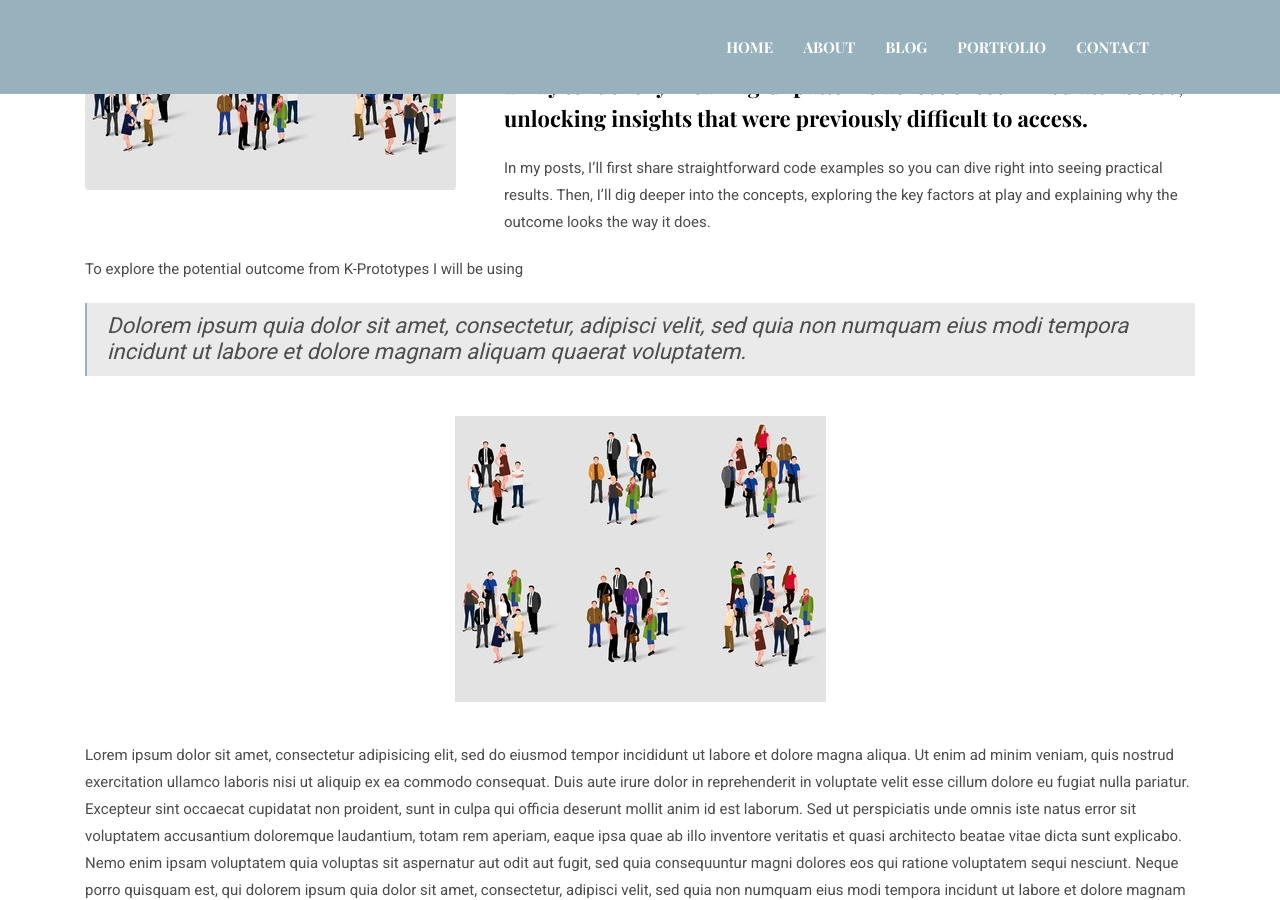
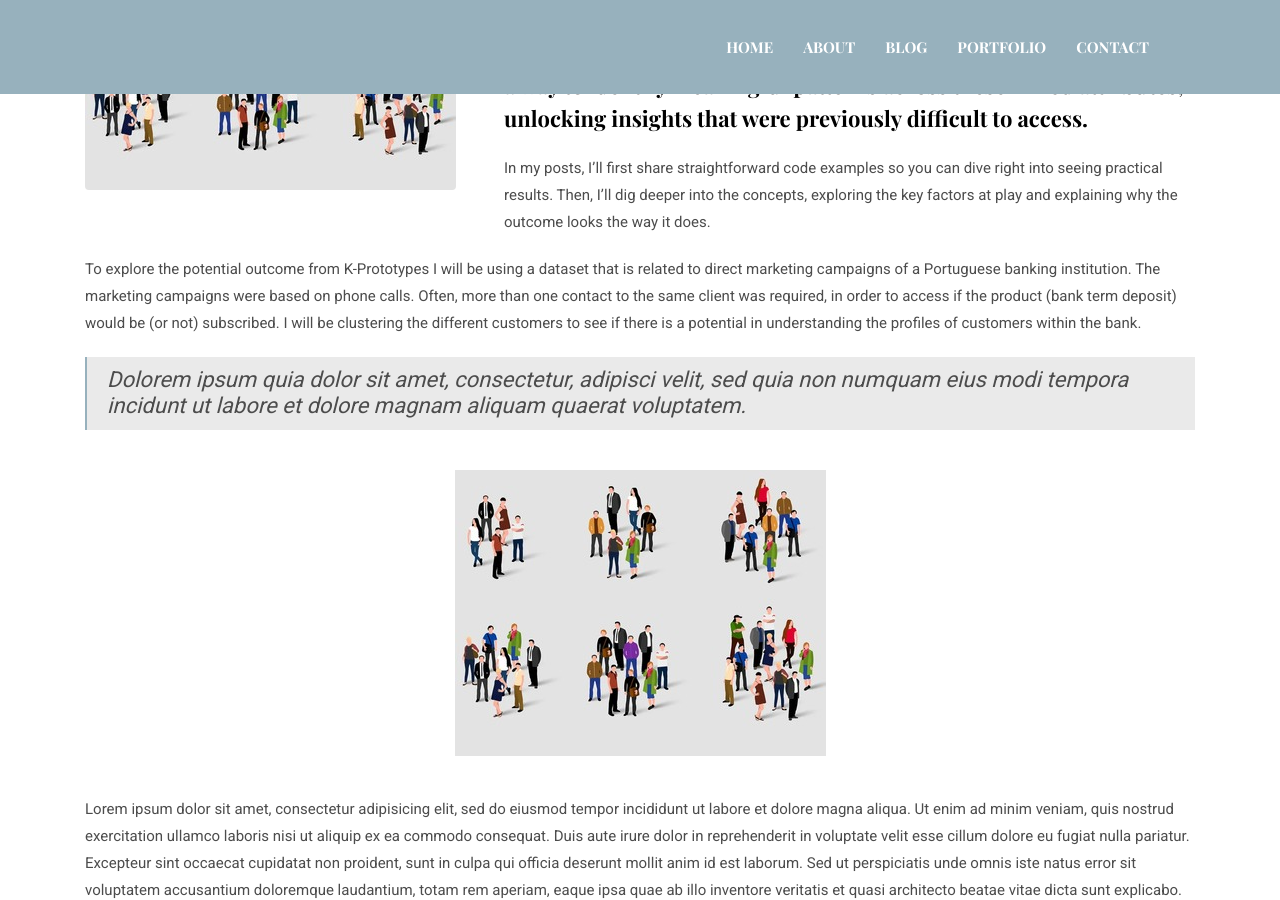
Before and after one commit to RandaAdel/RandaAdel.github.io, a Jekyll site: the page built from _posts/2024-10-30-clustering-with-categorical-data.markdown, in a window 1280 px wide and 900 px high, scrolled down 819 px. Built offline with Jekyll 4.4.1, drawn with Linux system fonts in a browser that asks for light colours.

Commit message:
test post changes

```diff
--- a/_posts/2024-10-30-clustering-with-categorical-data.markdown
+++ b/_posts/2024-10-30-clustering-with-categorical-data.markdown
@@ -11,7 +11,7 @@ tags:   Clustering
 
 In my posts, I’ll first share straightforward code examples so you can dive right into seeing practical results. Then, I'll dig deeper into the concepts, exploring the key factors at play and explaining why the outcome looks the way it does.
 
-To explore the potential outcome from K-Prototypes I will be using
+To explore the potential outcome from K-Prototypes I will be using a dataset that is related to direct marketing campaigns of a Portuguese banking institution. The marketing campaigns were based on phone calls. Often, more than one contact to the same client was required, in order to access if the product (bank term deposit) would be (or not) subscribed. I will be clustering the different customers to see if there is a potential in understanding the profiles of customers within the bank.
 
 > Dolorem ipsum quia dolor sit amet, consectetur, adipisci velit, sed quia non numquam eius modi tempora incidunt ut labore et dolore magnam aliquam quaerat voluptatem.
 
```
